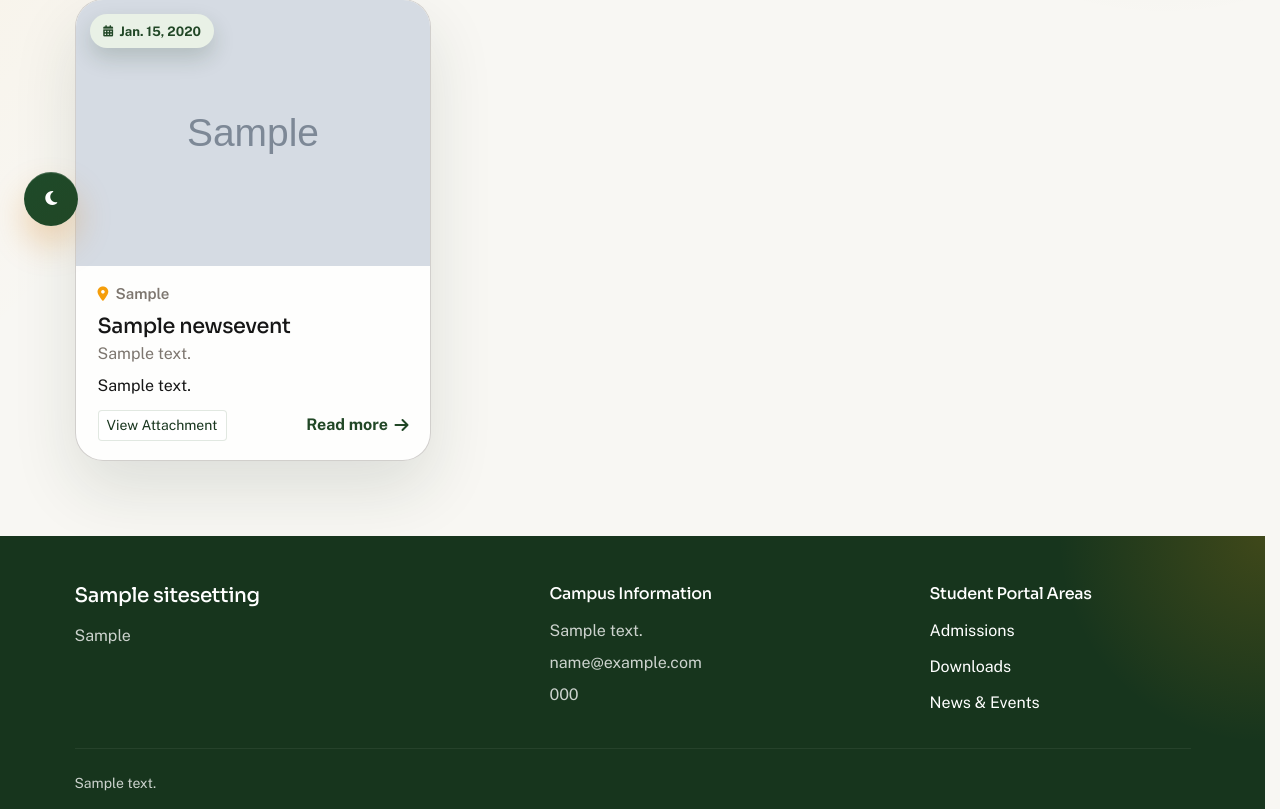
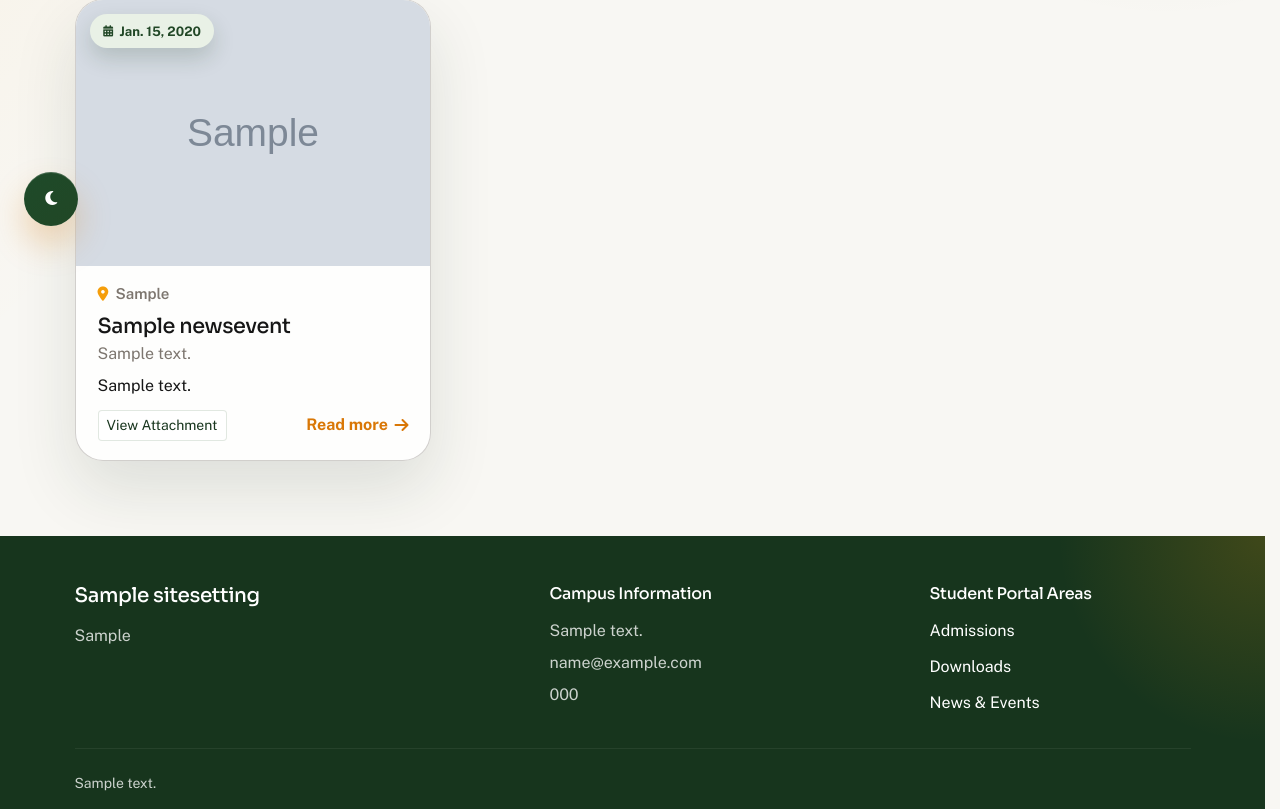
Before and after one commit to TheReaLsshhh/ccbwebremasterV2, a Django app: page /news/ in a window 1280 px wide, with the pointer over the restyled element. Shown: the part 550-1359 px from the top of the page. Run offline with Django 5.2, Linux system fonts and the light colour scheme; tables that the repository leaves empty hold one stand-in row (values such as "Sample post"); grey boxes marked "Sample" are stand-in pictures; parts of the project's set-up code (start-up, migrations or seed data) failed here and were passed over.

Commit message:
Fixing news page Read More hover UI/UX

```diff
--- a/static/css/site.css
+++ b/static/css/site.css
@@ -1753,6 +1753,12 @@ p.muted-copy {
   color: var(--ccb-orange-600);
 }
 
+.news-grid-card-interactive:hover .news-grid-read-more,
+.news-grid-card-interactive:focus-visible .news-grid-read-more,
+.news-grid-card-interactive:focus-within .news-grid-read-more {
+  color: var(--ccb-orange-600);
+}
+
 .news-carousel-card {
   cursor: default;
 }
```
